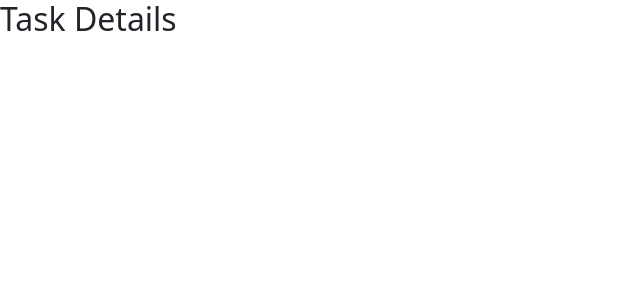
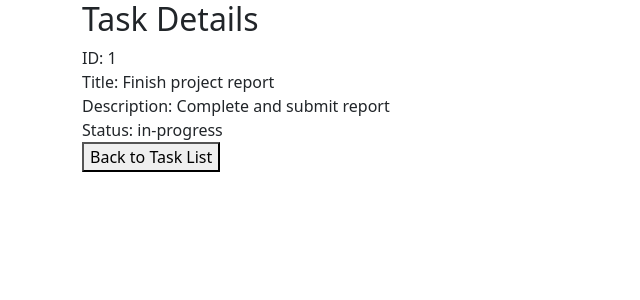
Before and after one commit to dheerajskAtRiskHawk/task-app, an Angular app: page /tasks/1 in a window 1280 px wide. Shown: the top 300 px of the page, without its empty margins (0-640 px from the left). Built offline with nearby package versions, Linux system fonts and the light colour scheme.

Commit message:
reading params.

```diff
--- a/src/app/task/task-detail/task-detail.component.html
+++ b/src/app/task/task-detail/task-detail.component.html
@@ -1,3 +1,6 @@
+
+<div class="container">
+
 <h2>Task Details</h2>
 
 
@@ -17,4 +20,4 @@
     </div>
 
     <button>Back to Task List</button>
-</div>
+</div></div>
--- a/src/app/task/task-detail/task-detail.component.ts
+++ b/src/app/task/task-detail/task-detail.component.ts
@@ -1,5 +1,7 @@
 import { Component } from '@angular/core';
 import { Task } from '../task.model';
+import { ActivatedRoute } from '@angular/router';
+import * as TasksSource from "../../../assets/tasks.json";
 
 @Component({
   selector: 'app-task-detail',
@@ -9,6 +11,13 @@ import { Task } from '../task.model';
 export class TaskDetailComponent {
 
   task!: Task;
-  constructor(){
+  constructor(private route: ActivatedRoute){
+
+  }
+
+  ngOnInit(){
+    const id = this.route.snapshot.paramMap.get('id');
+    console.log(id);
+    this.task = TasksSource.tasks.find(i=> i.id==Number(id)) as Task;
   }
 }
```
